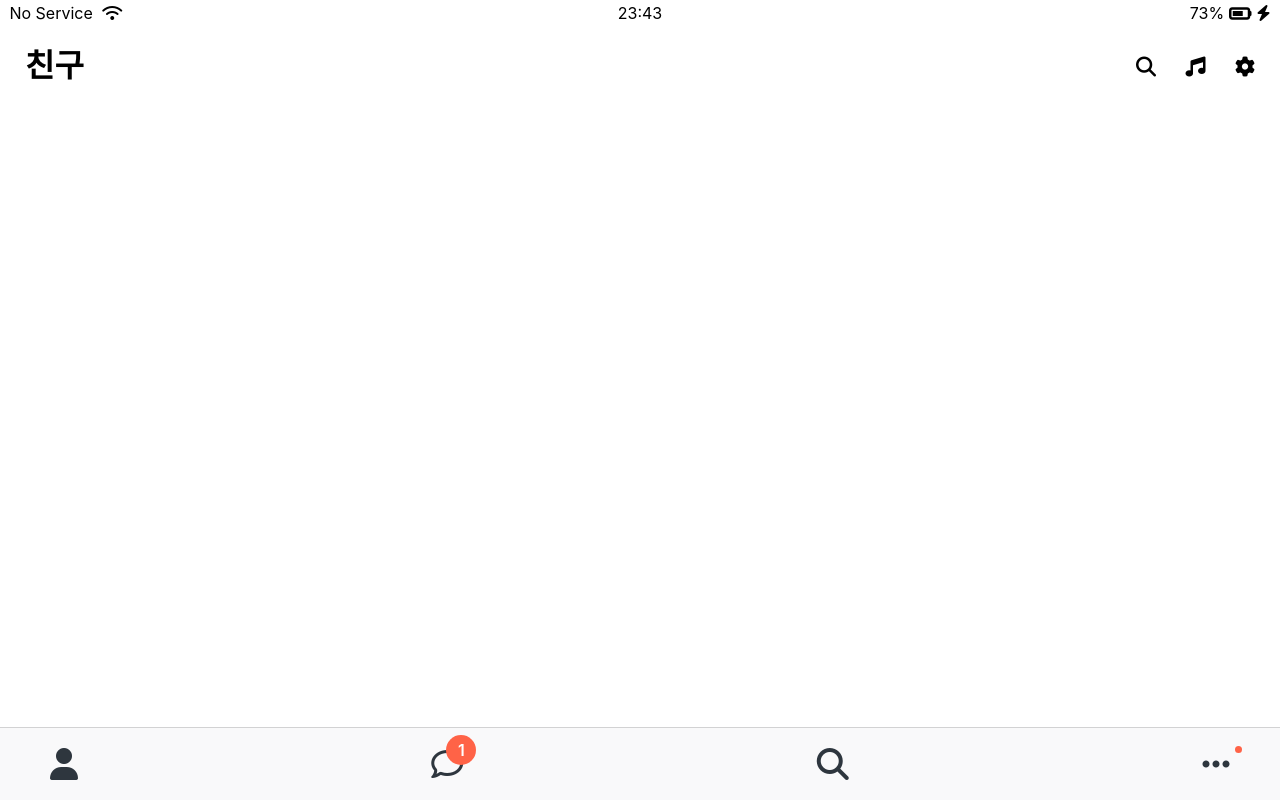
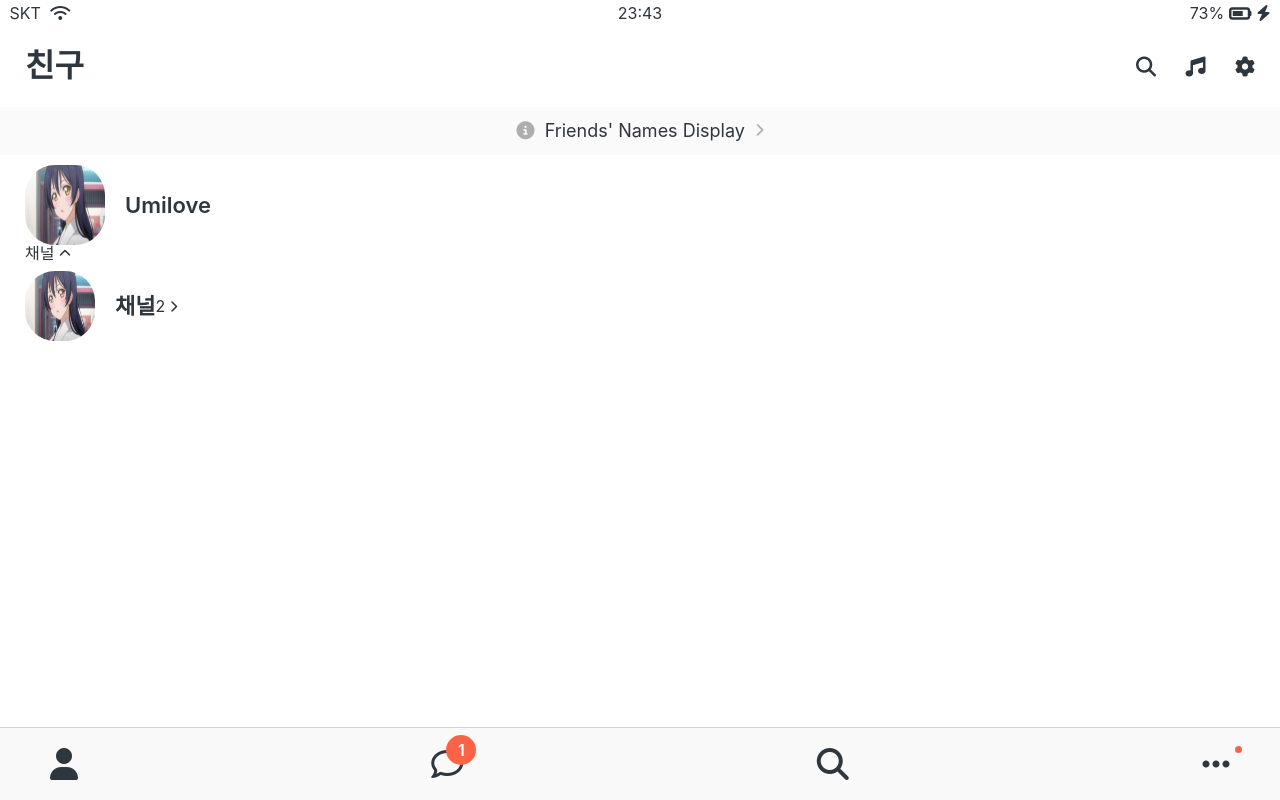
Before and after one commit to umilove98/kakao-clone-2021, a plain HTML site: page friends.html in a window 1280 px wide. Drawn offline with Linux system fonts and the light colour scheme.

Commit message:
user-component__channel-header

```diff
--- a/css/components/screen-header.css
+++ b/css/components/screen-header.css
@@ -2,7 +2,7 @@
   display: flex;
   justify-content: space-between;
   align-items: center;
-  padding: 25px;
+  padding: var(--horizontal-space);
 }
 .screen-header__title {
   font-size: 32px;
--- /dev/null
+++ b/css/components/user-component.css
@@ -0,0 +1,32 @@
+.user-component {
+  display: flex;
+  align-items: center;
+  margin-top: 10px;
+}
+.user-component__column:first-child {
+  display: flex;
+  align-items: center;
+}
+
+.user-component_avatar {
+  width: 70px;
+  height: 70px;
+  border-radius: 30px;
+  margin-right: 20px;
+}
+
+.user-component__title {
+  font-weight: 600;
+  font-size: 22px;
+}
+
+.user-component__subtitle {
+  margin-top: 5px;
+  font-size: 17px;
+  color: rgba(0, 0, 0, 0.5);
+}
+
+.user-component-avatar--xl {
+  width: 80px;
+  height: 80px;
+}
--- /dev/null
+++ b/css/screens/friends.css
@@ -0,0 +1,16 @@
+#friends-display-link {
+  text-align: center;
+  display: block;
+  background-color: #fafafa;
+  padding: 15px 0px;
+  font-size: 18px;
+}
+
+#friends-display-link i {
+  color: rgba(0, 0, 0, 0.3);
+  margin: 0px 5px;
+}
+
+.friends-screen {
+  padding: 0px var(--horizontal-space);
+}
--- a/css/styles.css
+++ b/css/styles.css
@@ -5,10 +5,13 @@
 @import "components/status-bar.css";
 @import "components/nav-bar.css";
 @import "components/screen-header.css";
+@import "components/user-component.css";
 
 /* Screens */
 @import "screens/login.css";
+@import "screens/friends.css";
 body {
+  color: #2e363e;
   font-family: -apple-system, BlinkMacSystemFont, "Segoe UI", Roboto, Oxygen,
     Ubuntu, Cantarell, "Open Sans", "Helvetica Neue", sans-serif;
   margin-top: 25px;
--- a/css/variables.css
+++ b/css/variables.css
@@ -1,3 +1,4 @@
 :root {
   --yellow: #fae100;
+  --horizontal-space: 25px;
 }
--- a/friends.html
+++ b/friends.html
@@ -10,7 +10,7 @@
   <body>
     <div class="status-bar">
       <div class="status-bar__column">
-        <span>No Service</span>
+        <span>SKT</span>
         <i class="fas fa-wifi"></i>
       </div>
       <div class="status-bar__column">
@@ -31,6 +31,48 @@
         <span><i class="fas fa-cog fa-lg"></i></span>
       </div>
     </header>
+
+    <a id="friends-display-link">
+      <i class="fas fa-info-circle"></i> Friends' Names Display
+      <i class="fas fa-chevron-right fa-xs"></i>
+    </a>
+
+    <main class="friends-screen">
+      <div class="user-component">
+        <div class="user-component__column">
+          <img
+            src="picture\profile_image.jpg"
+            class="user-component_avatar user-component-avatar--xl"
+          />
+          <div class="usercomponent__text">
+            <h4 class="user-component__title">Umilove</h4>
+            <!-- <h6 class="user-component__subtitle">this text whatever</h6> -->
+          </div>
+        </div>
+        <div class="user-component__column"></div>
+      </div>
+      <div class="friends-screen__channel">
+        <div class="friends-screen__channel-header">
+          <span>채널</span>
+          <i class="fas fa-chevron-up fa-xs"></i>
+        </div>
+        <div class="user-component">
+          <div class="user-component__column">
+            <img
+              src="picture\profile_image.jpg"
+              class="user-component_avatar user-component-avatar--sm"
+            />
+            <div class="usercomponent__text">
+              <h4 class="user-component__title">채널</h4>
+            </div>
+          </div>
+          <div class="user-component__column">
+            <span>2</span>
+            <i class="fas fa-chevron-right fa-xs"></i>
+          </div>
+        </div>
+      </div>
+    </main>
 
     <nav class="nav">
       <ul class="nav__list">
```
Also changed, not shown: index.html (+1 -1 lines), picture/profile_image.jpg (added).
